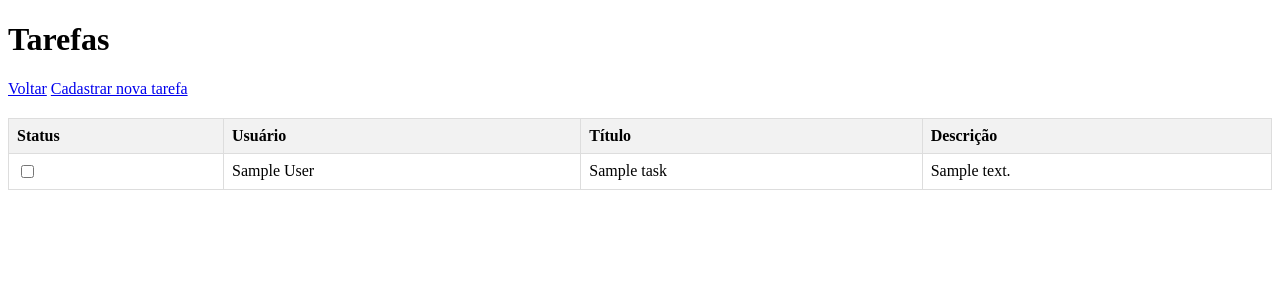
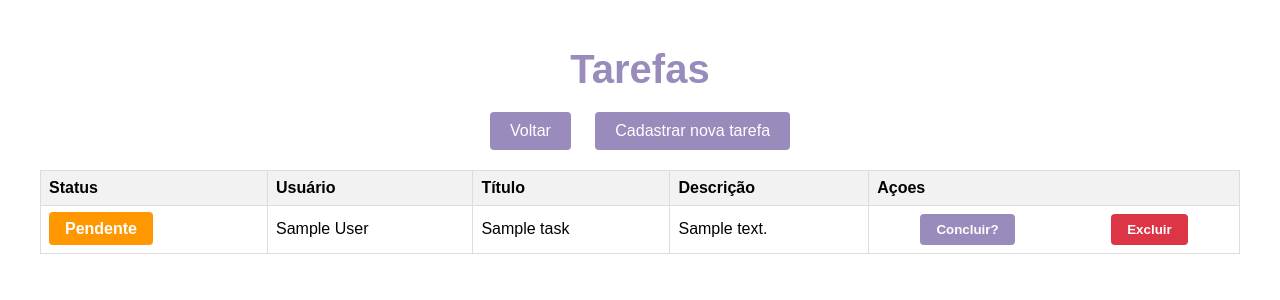
Before and after one commit to Jullya-Nigro/Entrega-Atividade-Grupo15, a Flask app: page /tasks in a window 1280 px wide. Shown: the top 300 px of the page. Run offline with Flask 3, Linux system fonts and the light colour scheme; tables that the repository leaves empty hold one stand-in row (values such as "Sample post").

Commit message:
Finalizando a tarefa

```diff
--- a/Aula 04/app.py
+++ b/Aula 04/app.py
@@ -9,21 +9,18 @@ from models.task import Task
 app = Flask(__name__, template_folder=os.path.join('view', 'templates'))
 app.config.from_object(Config)
 
-# inicializa o banco de dados
 db.init_app(app)
 
-# cria tabelas
 with app.app_context():
     db.create_all()
 
-# forma alternativa de criar rotas, parâmetros: rota em si, endpoint interno do flask e função a ser executada quando a URL for acessada
 app.add_url_rule('/', 'index',  UserController.index)
 app.add_url_rule('/contact', 'contact', UserController.contact, methods=['GET', 'POST'])
 
 app.add_url_rule('/tasks', 'tasks', TaskController.list_tasks, methods=['GET'])
 app.add_url_rule('/tasks/new', 'create_task', TaskController.create_task, methods=['GET','POST'])
-app.add_url_rule('/tasks/update/<int:task_id>', 'update_task', TaskController.update_task_status, methods=['PUT'])
-
+app.add_url_rule('/tasks/update/<int:task_id>', 'update_task', TaskController.update_task_status, methods=['POST'])
+app.add_url_rule('/tasks/delete/<int:task_id>', 'delete_task', TaskController.delete_task, methods=['POST'])
 
 if __name__ == '__main__':
     app.run(debug=True, port=5002)
--- a/Aula 04/controllers/task_controller.py
+++ b/Aula 04/controllers/task_controller.py
@@ -33,5 +33,8 @@ class TaskController:
         return redirect(url_for('tasks'))
 
     @staticmethod
-    def delete_task():
-        return None
+    def delete_task(task_id):
+        task = Task.query.get_or_404(task_id)
+        db.session.delete(task)
+        db.session.commit()
+        return redirect(url_for('tasks'))
--- /dev/null
+++ b/Aula 04/static/css/styles.css
@@ -0,0 +1,131 @@
+/* Estilos globais */
+body {
+    font-family: Arial, sans-serif;
+    max-width: 1200px;
+    margin: 0 auto;
+    padding: 20px;
+}
+
+h1 {
+    color: #998bbb;
+    margin-bottom: 20px;
+    font-size: 2.5em;
+    text-align: center;
+}
+
+/* Navegação */
+.nav-links {
+    margin-bottom: 20px;
+    text-align: center;
+}
+
+.nav-link {
+    display: inline-block;
+    padding: 10px 20px;
+    margin: 0 10px;
+    background-color: #998bbb;
+    color: white;
+    text-decoration: none;
+    border-radius: 4px;
+    transition: background-color 0.3s;
+}
+
+.nav-link:hover {
+    background-color: #776c92;
+}
+
+/* Tabelas */
+table {
+    width: 100%;
+    border-collapse: collapse;
+    margin-top: 20px;
+}
+
+th, td {
+    border: 1px solid #ddd;
+    padding: 8px;
+    text-align: left;
+}
+
+th {
+    background-color: #f2f2f2;
+}
+
+/* Status e ações */
+.status-indicator {
+    padding: 8px 16px;
+    border: none;
+    border-radius: 4px;
+    font-weight: bold;
+}
+
+.status-pending {
+    background-color: #ff9800;
+    color: white;
+}
+
+.status-completed {
+    background-color: #4CAF50;
+    color: white;
+}
+
+.action-button {
+    padding: 8px 16px;
+    border: none;
+    border-radius: 4px;
+    cursor: pointer;
+    font-weight: bold;
+    transition: background-color 0.3s;
+    background-color: #998bbb;
+    color: white;
+}
+
+.action-button:hover {
+    background-color: #776c92;
+}
+
+/* Formulários */
+form {
+    max-width: 500px;
+    margin: 0 auto;
+}
+
+label {
+    display: block;
+    margin: 10px 0 5px;
+    color: #333;
+}
+
+input[type="text"],
+input[type="email"],
+textarea,
+select {
+    width: 100%;
+    padding: 8px;
+    margin-bottom: 15px;
+    border: 1px solid #ddd;
+    border-radius: 4px;
+    box-sizing: border-box;
+}
+
+textarea {
+    min-height: 100px;
+}
+
+select {
+    background-color: white;
+}
+
+/* Lista de usuários */
+ul {
+    list-style: none;
+    padding: 0;
+    margin: 20px 0;
+}
+
+li {
+    padding: 10px;
+    margin: 5px 0;
+    background-color: #f5f5f5;
+    border-radius: 4px;
+}
--- a/Aula 04/view/templates/tasks.html
+++ b/Aula 04/view/templates/tasks.html
@@ -4,30 +4,14 @@
     <meta charset="UTF-8">
     <meta name="viewport" content="width=device-width, initial-scale=1.0">
     <title>Tarefas</title>
-    <style>
-        table {
-            width: 100%;
-            border-collapse: collapse;
-            margin-top: 20px;
-        }
-        th, td {
-            border: 1px solid #ddd;
-            padding: 8px;
-            text-align: left;
-        }
-        th {
-            background-color: #f2f2f2;
-        }
-        .checkbox-wrapper {
-            display: flex;
-            align-items: center;
-        }
-    </style>
+    <link rel="stylesheet" href="{{ url_for('static', filename='css/styles.css') }}">
 </head>
 <body>
     <h1>Tarefas</h1>
-    <a href="{{ url_for('index') }}">Voltar</a>
-    <a href="{{ url_for('create_task') }}">Cadastrar nova tarefa</a>
+    <div class="nav-links">
+        <a href="{{ url_for('index') }}" class="nav-link">Voltar</a>
+        <a href="{{ url_for('create_task') }}" class="nav-link">Cadastrar nova tarefa</a>
+    </div>
 
     <table>
         <thead>
@@ -36,23 +20,44 @@
                 <th>Usuário</th>
                 <th>Título</th>
                 <th>Descrição</th>
+                <th>Açoes</th>
             </tr>
         </thead>
         <tbody>
             {% for task in tasks %}
             <tr>
                 <td>
-                    <form action="{{ url_for('tasks') }}" method="POST" class="checkbox-wrapper">
-                        <input type="checkbox"
-                               {% if task.status == 'Concluido' %}checked{% endif %}
-                               onchange="this.form.submit()"
-                               name="status">
-                        <input type="hidden" name="task_id" value="{{ task.id }}">
-                    </form>
+                    <span class="status-indicator {% if task.status == 'Concluido' %}status-completed{% else %}status-pending{% endif %}">
+                        {% if task.status == 'Concluido' %}
+                            Concluída
+                        {% else %}
+                            Pendente
+                        {% endif %}
+                    </span>
                 </td>
                 <td>{{task.user.name}}</td>
                 <td>{{task.title}}</td>
                 <td>{{task.description}}</td>
+                <td>
+                    <div style="display: flex; gap: 10px;">
+                        <form action="{{ url_for('update_task', task_id=task.id) }}" method="POST">
+                            <button type="submit" class="action-button">
+                                {% if task.status == 'Concluido' %}
+                                    Mover para Pendente
+                                {% else %}
+                                    Concluir?
+                                {% endif %}
+                            </button>
+                            <input type="hidden" name="task_id" value="{{ task.id }}">
+                            <input type="hidden" name="status" value="{% if task.status == 'Concluido' %}Pendente{% else %}Concluido{% endif %}">
+                        </form>
+                        <form action="{{ url_for('delete_task', task_id=task.id) }}" method="POST" onsubmit="return confirm('Tem certeza que deseja excluir esta tarefa?');">
+                            <button type="submit" class="action-button" style="background-color: #dc3545;">
+                                Excluir
+                            </button>
+                        </form>
+                    </div>
+                </td>
             </tr>
             {% endfor %}
         </tbody>
```
Also changed, not shown: Aula 04/view/templates/contact.html (+7 -5 lines), Aula 04/view/templates/create_task.html (+10 -8 lines), Aula 04/view/templates/index.html (+24 -9 lines).
